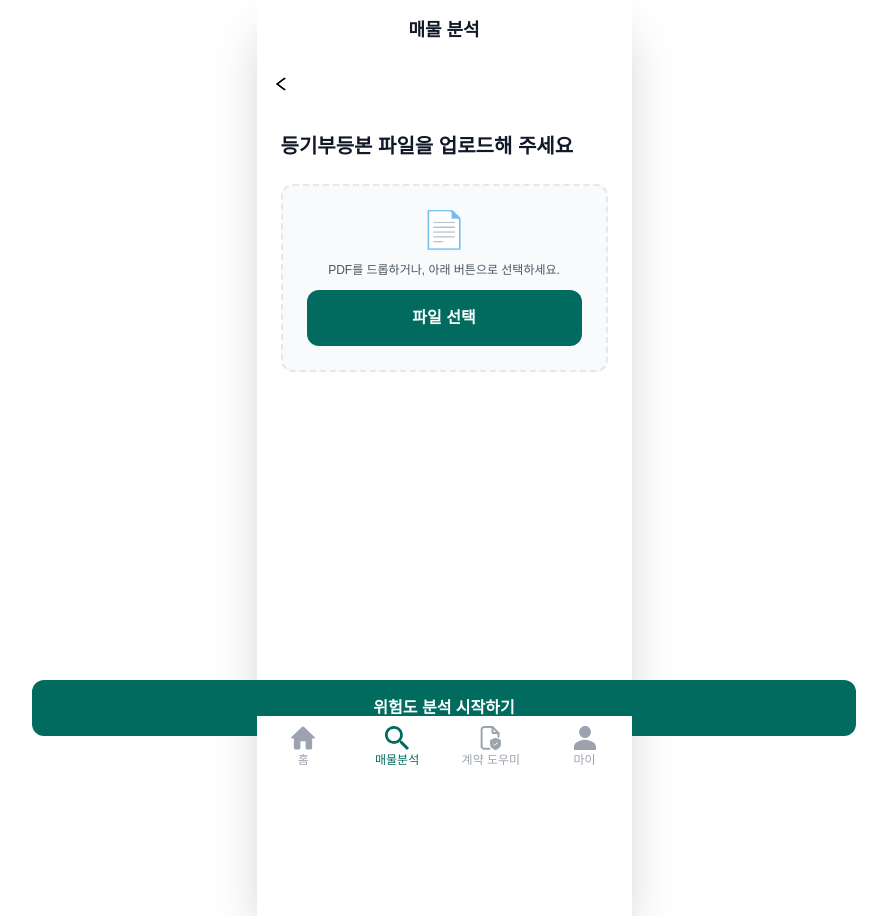
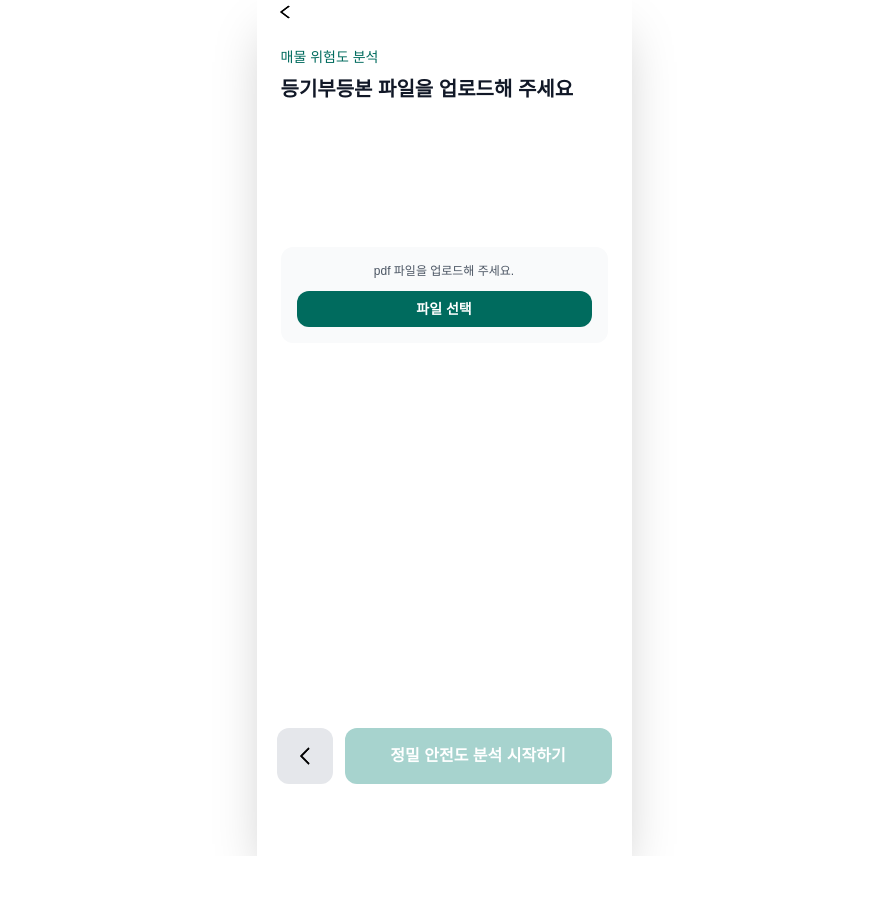
Before and after one commit to kookmin-404BrainNotFound/404BrainNotFound_FE, a React (Vite) app: page /explore/doc/upload in a window 1280 px wide. Shown: the whole page, without its empty margins (196-1083 px from the left). After the commit the page ends 856 px from the top, so only its background shows below. Built offline with nearby package versions, Linux system fonts and the light colour scheme.

Commit message:
style: doc 디테일 수정/ 버튼 조정

```diff
--- a/src/components/BackHeader.jsx
+++ b/src/components/BackHeader.jsx
@@ -1,17 +1,30 @@
+// import { useNavigate } from "react-router-dom";
+
+// export default function PageHeader({ title }) {
+//   const navigate = useNavigate();
+
+//   return (
+//     <div className="flex items-center gap-3 py-2 mb-2 border-gray-200 bg-white sticky top-0 z-10 -mx-5 px-3">
+//       <button
+//         onClick={() => navigate(-1)}
+//         className="flex items-center justify-center p-1 hover:bg-gray-100 rounded-full"
+//       >
+//         <img src="/icons/back.png" alt="뒤로가기" className="w-4 h-6" />
+//       </button>
+//       <h1 className="text-lg font-bold">{title}</h1>
+//     </div>
+//   );
+// }
+
+// src/components/BackButton.jsx
 import { useNavigate } from "react-router-dom";
 
-export default function PageHeader({ title }) {
+export default function BackButton() {
   const navigate = useNavigate();
 
   return (
-    <div className="flex items-center gap-3 py-2 mb-2 border-gray-200 bg-white sticky top-0 z-10 -mx-5 px-3">
-      <button
-        onClick={() => navigate(-1)}
-        className="flex items-center justify-center p-1 hover:bg-gray-100 rounded-full"
-      >
-        <img src="/icons/back.png" alt="뒤로가기" className="w-4 h-6" />
-      </button>
-      <h1 className="text-lg font-bold">{title}</h1>
-    </div>
+    <button onClick={() => navigate(-1)}>
+      <img src="/icons/back.png" alt="뒤로가기" className="w-4 h-6" />
+    </button>
   );
 }
--- a/src/layouts/RootLayout.jsx
+++ b/src/layouts/RootLayout.jsx
@@ -6,8 +6,16 @@ export default function RootLayout() {
   const { pathname } = useLocation();
 
   // 예외 처리할 경로들 (헤더/네비바 숨기기)
-  const hiddenHeaderRoutes = ["/explore/doc/intro"];
-  const hiddenNavRoutes = ["/explore/doc/intro"];
+  const hiddenHeaderRoutes = [
+    "/explore/doc/intro",
+    "/explore/doc/method",
+    "/explore/doc/upload",
+  ];
+  const hiddenNavRoutes = [
+    "/explore/doc/intro",
+    "/explore/doc/method",
+    "/explore/doc/upload",
+  ];
 
   return (
     <div className="min-h-screen bg-white">
--- a/src/pages/explore/steps/doc/DocIntro.jsx
+++ b/src/pages/explore/steps/doc/DocIntro.jsx
@@ -60,7 +60,7 @@ export default function DocIntro() {
         </section>
 
 
-        <div className="py-56">
+        <div className="py-60">
           <Button onClick={() => setOpen(true)} className="w-full mobile-button text-white text-semibold bg-green-200 text-base hover:bg-green-300 mb-3">
             계속
           </Button>
@@ -79,7 +79,7 @@ export default function DocIntro() {
           </div>
 
           <div className="fixed inset-x-0 py-5 bottom-10 z-50 flex justify-center pointer-events-none">
-            <div className="w-[375px] rounded-t-2xl bg-white px-6 py-8 pointer-events-auto">
+            <div className="w-[375px] rounded-t-2xl bg-white px-6 py-3 pointer-events-auto">
               <p className="text-base">
                 <span className="text-green-200 font-semibold">{address || "주소 없음"}</span>
                 <span className="text-gray-900 font-semibold"> 의 등기부등본이 필요해요.</span>
--- a/src/pages/explore/steps/doc/DocUpload.jsx
+++ b/src/pages/explore/steps/doc/DocUpload.jsx
@@ -6,8 +6,6 @@ import Button from "../../../../components/Button";
 export default function DocUpload() {
   const nav = useNavigate();
   const { state } = useLocation();
-
-  // 이전 단계에서 받아온 정보는 payload로만 다룸 (주소/가격 등)
   const { payload = {} } = state || {};
 
   const inputRef = useRef(null);
@@ -16,12 +14,10 @@ export default function DocUpload() {
 
   const openPicker = () => inputRef.current?.click();
 
+  // PDF 타입만 확인 (용량 제한 없음)
   const validate = (f) => {
     if (!f) return "파일이 선택되지 않았습니다.";
     if (f.type !== "application/pdf") return "PDF 파일만 업로드 가능합니다.";
-    // 10MB 제한(원하면 늘려도 됨)
-    const MAX = 10 * 1024 * 1024;
-    if (f.size > MAX) return "파일 용량은 10MB 이하여야 합니다.";
     return "";
   };
 
@@ -32,7 +28,6 @@ export default function DocUpload() {
     setFile(msg ? null : f);
   };
 
-  // 드래그앤드롭
   const onDrop = (e) => {
     e.preventDefault();
     const f = e.dataTransfer.files?.[0];
@@ -43,38 +38,41 @@ export default function DocUpload() {
   const onDragOver = (e) => e.preventDefault();
 
   const startAnalyze = () => {
-    // 실제론 업로드 → 서버 URL을 받아오지만, 지금은 파일 자체를 state로 넘김
     if (!file) {
       setError("PDF 파일을 업로드해 주세요.");
       return;
     }
-
     const nextPayload = {
       ...payload,
       doc: {
         name: file.name,
-        size: file.size,
         type: file.type,
-        file, // 임시: 분석 페이지에서 직접 사용 (API 연동 전)
+        file,
       },
     };
-
     nav("/explore/doc/analyze", { state: { payload: nextPayload } });
   };
+
+  // ✅ CTA 상태 (파일 없으면 green-100, 있으면 green-200 hover:green-300)
+  const ctaEnabled = !!file;
+  const ctaClass = ctaEnabled
+    ? "bg-green-200 hover:bg-green-300 text-white"
+    : "bg-green-100 text-white cursor-not-allowed pointer-events-none";
 
   return (
     <div className="min-h-screen bg-white">
       <BackHeader title="" />
 
       <main className="px-1 pt-4 pb-28">
-        <p className="text-xl font-bold text-gray-900 mb-6">
+        <p className="text-sm text-green-200 mb-2">매물 위험도 분석</p>
+        <p className="text-xl font-bold text-gray-900 mb-36">
           등기부등본 파일을 업로드해 주세요
         </p>
 
         <div
           onDrop={onDrop}
           onDragOver={onDragOver}
-          className="border-2 border-dashed rounded-xl p-6 text-center bg-gray-50"
+          className="rounded-xl p-4 text-center bg-gray-50"
         >
           <input
             ref={inputRef}
@@ -85,48 +83,52 @@ export default function DocUpload() {
           />
 
           <div className="space-y-3">
-            <div className="text-4xl">📄</div>
-            <p className="text-xs text-gray-600">
-              PDF를 드롭하거나, 아래 버튼으로 선택하세요.
-            </p>
+            <div className="flex items-center justify-center gap-2 text-xs text-gray-600">
+              {file ? (
+                <>
+                  <span className="text-sm">📄</span>
+                  <span className="truncate max-w-[220px]">{file.name}</span>
+                  <span className="text-gray-500">업로드 완료</span>
+                </>
+              ) : (
+                <span>pdf 파일을 업로드해 주세요.</span>
+              )}
+            </div>
 
-            <Button onClick={openPicker} className="bg-green-200 text-white hover:bg-green-300 mobile-button w-full">
+            {/* 파일 선택 버튼: 항상 green-200 */}
+            <Button
+              onClick={openPicker}
+              className="bg-green-200 text-sm text-white hover:bg-green-300 mobile-button w-[80px] h-9 flex items-center justify-center mx-auto"
+            >
               파일 선택
             </Button>
 
-            {file && (
-              <div className="mt-3 text-sm text-gray-800">
-                선택됨: <span className="font-medium">{file.name}</span>
-              </div>
-            )}
-            {error && (
-              <div className="mt-2 text-sm text-red-600">{error}</div>
-            )}
+            {error && <div className="mt-2 text-sm text-red-600">{error}</div>}
           </div>
         </div>
-
-        {/* 하단 고정 CTA와 겹치지 않게 여백 */}
-        <div className="h-10" />
-
-{/* 버튼 두가지 방법 고민, 1. 파일 아래 존재 , 2. 하단에 고정되어 스크롤해도 하단에서 볼 수 있도록 (cta방식) */}
-
-        {/* 페이지 중간에도 시작 버튼 */}
-        {/* <Button
-          onClick={startAnalyze}
-          className="w-full mobile-button mt-6 bg-gray-200 text-gray-800 hover:bg-gray-300"
-        >
-          위험도 분석 시작하기
-        </Button> */}
       </main>
 
-      {/* 하단 고정 CTA (시안처럼 하단에도 동일 버튼이 보이도록) */}
-      <div className="fixed bottom-16 left-52 right-52 px-5">
-        <Button
-          onClick={startAnalyze}
-          className="w-full mobile-button bg-green-200 text-white hover:bg-green-300"
-        >
-          위험도 분석 시작하기
-        </Button>
+      {/* 하단 고정 바: 뒤로가기 + CTA (팝업 없음) */}
+      <div className="fixed inset-x-0 bottom-4">
+        <div className="mx-auto w-full max-w-[375px] px-5 flex items-center gap-3">
+          {/* 뒤로가기 버튼 */}
+          <button
+            onClick={() => nav(-1)}
+            aria-label="뒤로가기"
+            className="w-14 h-14 rounded-xl bg-gray-200 flex items-center justify-center active:scale-95"
+          >
+            <img src="/icons/back.png" alt="뒤로가기" className="w-4 h-8" />
+          </button>
+
+          {/* CTA: 상태에 따라 색상/활성화 */}
+          <Button
+            onClick={startAnalyze}
+            className={`flex-1 mobile-button ${ctaClass}`}
+            disabled={!ctaEnabled}
+          >
+            정밀 안전도 분석 시작하기
+          </Button>
+        </div>
       </div>
     </div>
   );
--- a/src/styles/globals.css
+++ b/src/styles/globals.css
@@ -50,3 +50,7 @@ body {
   background-color: rgba(0,0,0,0.4);
   border-radius: 2px;
 }
+
+/* html, body {
+  height: 100%;
+  overflow: hidden;  } */
```
Also changed, not shown: src/pages/explore/steps/doc/DocMethod.jsx (+63 -75 lines).
